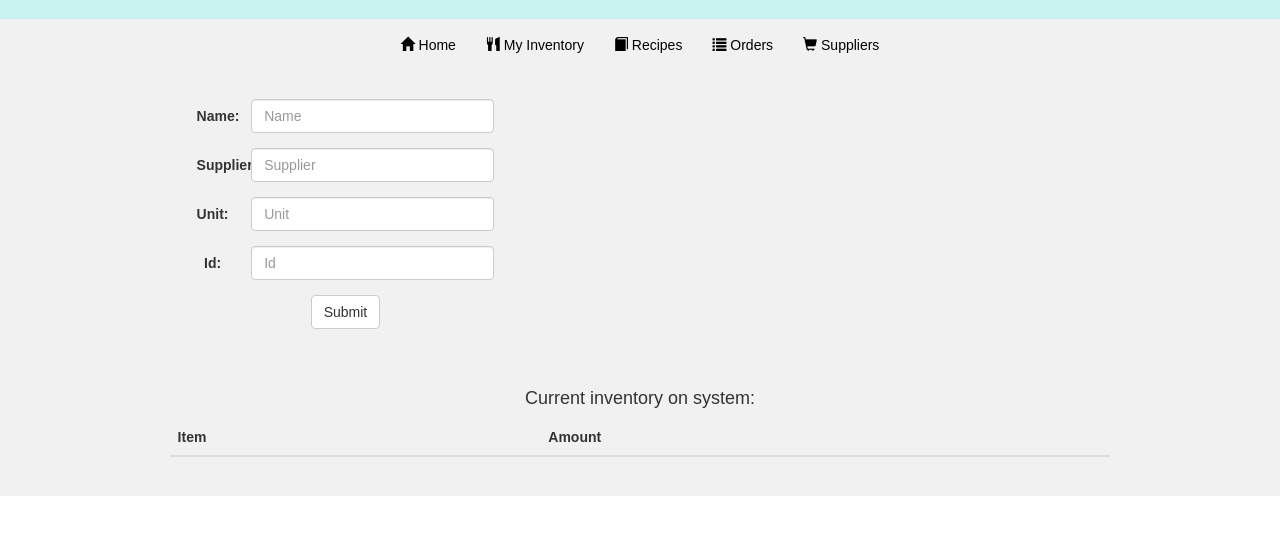
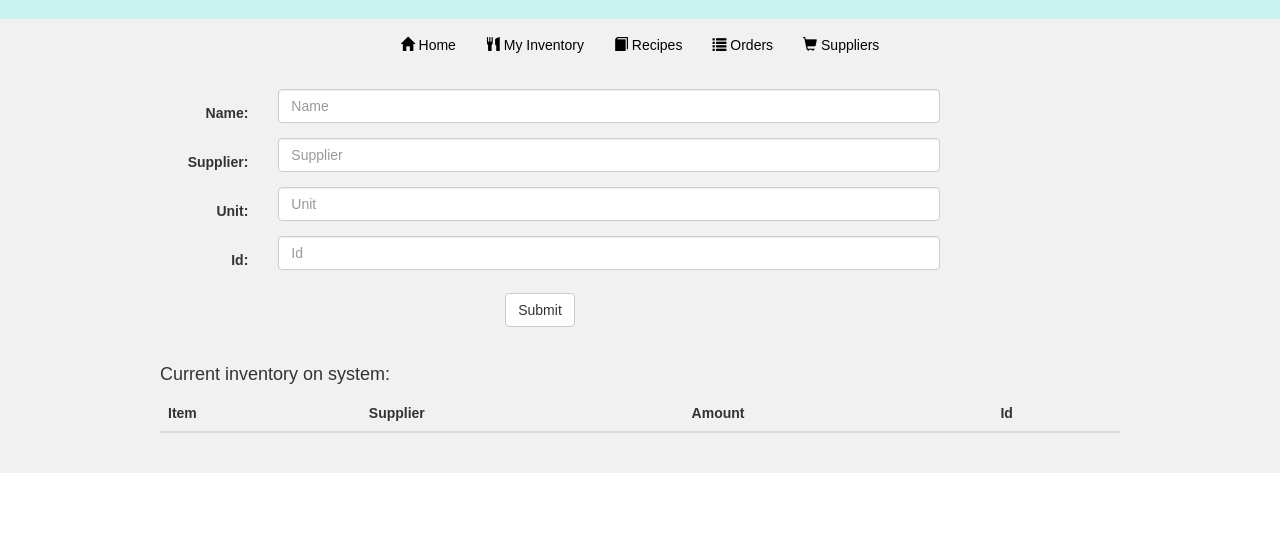
Before and after one commit to IanB1717/CS353-Group-project, a plain HTML site: page inventory.html in a window 1280 px wide. Shown: the part 76-610 px from the top of the page. Drawn offline with nearby package versions, Linux system fonts and the light colour scheme; files that its build step writes are made by us from their sources; no server answers; files whose address does not match are found by name; a web font is replaced by a local one.

Commit message:
Updates to fix CSS
Fixed CSS to centre everything on the page

```diff
--- a/inventory.html
+++ b/inventory.html
@@ -58,35 +58,13 @@
 									<input type="text" class="form-control" id="addId" placeholder="Id" required>
 								</div>
 							</div>
-							<button type="submit" class="btn btn-default">Submit</button>
+                            <div id="submit">
+							    <button type="submit" class="btn btn-default">Submit</button>
+                            </div>
 						</form>
-						<!--<div class="buttons">
-							<button type="submit" class="btn btn-default" onclick="validateForm()">Add item</button>
-							<button type="cancel" class="btn btn-default" onclick="deleteRow()">Delete previous</button>
-						</div>
-						<div class="buttons">
-							<button type ="submit" class="btn btn-default" onclick="sendJSON()">Submit order</button>
-						</div>
-						<p id="confirm"></p>-->
 					</div>
 				</div>
 			</div>
-			<!--<div class="inventory">
-				<div class="col-sm-5">
-					<h4>Items to be added:</h4>
-					<table class="table" id="table">
-						<thead>
-						<tr>
-							<th>Ingredient</th>
-							<th>Quantity</th>
-						</tr>
-						</thead>
-						<tbody>
-
-						</tbody>
-					</table>
-				</div>
-			</div>-->
 			<div class="inventory">
 				<div class="listOfInv">
 					<h4>Current inventory on system:</h4>
@@ -96,7 +74,9 @@
 						<thead>
 						<tr>
 							<th>Item</th>
+                            <th>Supplier</th>
 							<th>Amount</th>
+                            <th>Id</th>
 						</tr>
 						</thead>
 						<tbody>
--- a/inventoryStyle.css
+++ b/inventoryStyle.css
@@ -36,25 +36,28 @@ a:active{text-decoration:none; color:black}
     transform: translatex(-50%);
 }
 
-
 .inventory{
-	margin:20px 150px;
-
+	max-width: 1000px;
+	margin:auto;
 }
 
-form{
-	display:inline-block;
-	margin-left: auto;
-	margin-right: auto;
-	/*text-align: left;*/
+.form-group{
+	display: flex;
+	justify-content: center;
 }
 
-.col-sm-5
-{
-	display: block;
-	text-align: center;
+#submit{
+	text-align:center;
+	padding:1%;
 }
 
+#addFood{
+	width:800px;
+}
+
+.listOfInv{
+	padding:2%;
+}
 
 /*.columns{
 	display:flex;
@@ -78,21 +81,3 @@ form{
     overflow:scroll;
     -webkit-overflow-scrolling: touch;
 }*/
-
-.buttons{
-	text-align:center;
-	padding:1%;
-}
-
-.col-sm-5{
-	float:center;
-	padding:1%;
-}
-
-.addInv{
-	width:500px;
-}
-.listOfInv{
-	text-align:center;
-	padding:2%;
-}
```
